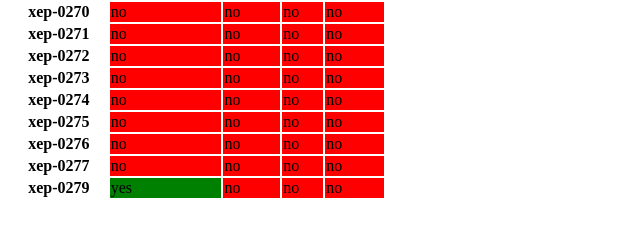
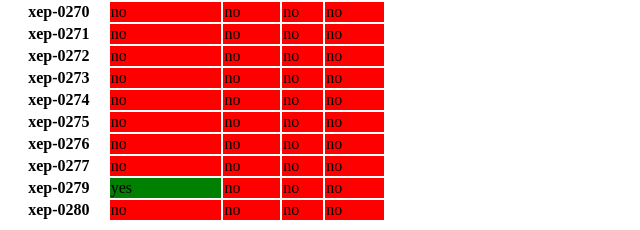
Before and after one commit to tfar/XMPP-Features, a PHP site: page / in a window 1280 px wide. Shown: the part 6050-6280 px from the top of the page, without its empty margins (0-640 px from the left). Before the commit the page ends 6248 px from the top, so only its background shows below. Run offline with PHP 8.4, Linux system fonts and the light colour scheme.

Commit message:
add xep-0280

```diff
--- a/src/index.php
+++ b/src/index.php
@@ -544,7 +544,9 @@ $y = array(
 	'xep-0274',
 	'xep-0275',
 	'xep-0276',
-	'xep-0277');
+	'xep-0277',
+	'xep-0280',
+);
 
 foreach($data as $cols) {
 	$y = array_merge($y, array_keys($cols));
```
